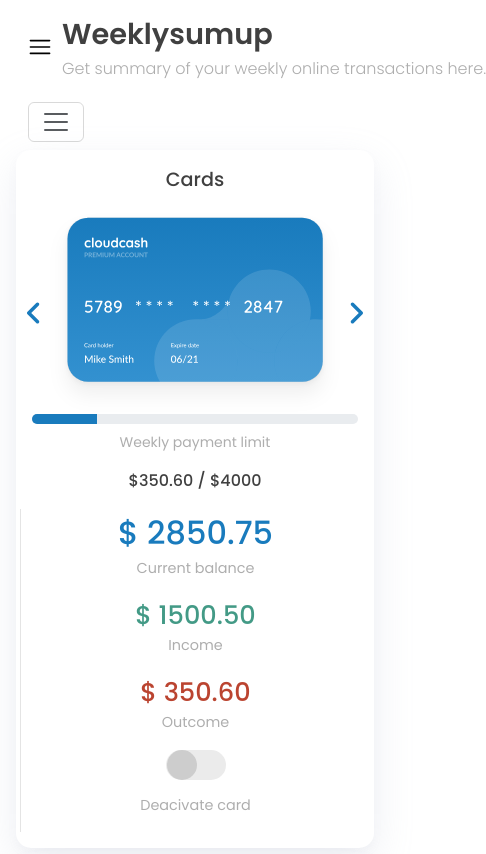
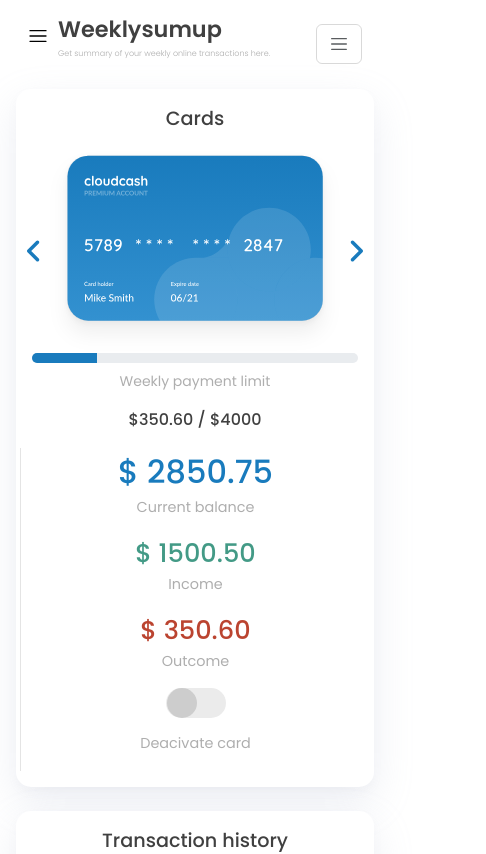
Before and after one commit to Rameswara-Rao/dashboard-cantileverlabs, a React (Vite) app: page / in a window 390 px wide. Shown: the top 854 px of the page, 486 px wide, since content can reach past the window. Built offline with nearby package versions, Linux system fonts and the light colour scheme.

Commit message:
resposiveness fix

```diff
--- a/src/components/header/Header.jsx
+++ b/src/components/header/Header.jsx
@@ -40,13 +40,13 @@ const Header = () => {
                     variant="primary"
                     onClick={handleShow}
                   >
-                    <RxHamburgerMenu size={24} />
+                    <RxHamburgerMenu size={20} />
                   </Button>
                 )}
               </div>
               <div>
                 <p className="dashboard-header">Weeklysumup</p>
-                <p className="header-subtext">
+                <p className="header-subtext word-wrap">
                   Get summary of your weekly online transactions here.
                 </p>
               </div>
--- a/src/components/header/HeaderStyles.css
+++ b/src/components/header/HeaderStyles.css
@@ -25,7 +25,7 @@
   margin-top: -18px;
 }
 
-.sidebaroffcanvas-btn{
+.sidebaroffcanvas-btn {
   background-color: transparent !important;
   color: #000000 !important;
   border: 0px !important;
@@ -33,3 +33,33 @@
   margin-top: -20px;
   margin-right: 10px;
 }
+
+@media (max-width: 575.98px) {
+  .dashboard-header {
+    font-family: Poppins;
+    font-weight: 600;
+    font-size: 1.4rem;
+    color: #404040;
+  }
+  .header-subtext {
+    overflow-wrap: normal;
+    font-size: 10px;
+  }
+}
+
+@media (max-width: 4120.98px) {
+  .dashboard-header {
+    font-family: Poppins;
+    font-weight: 600;
+    font-size: 1.4rem;
+    color: #404040;
+  }
+  .header-subtext {
+    overflow-wrap: normal;
+    font-size: 8px;
+  }
+}
+
+.navbar-toggler-icon {
+  width: 20px !important;
+}
```
